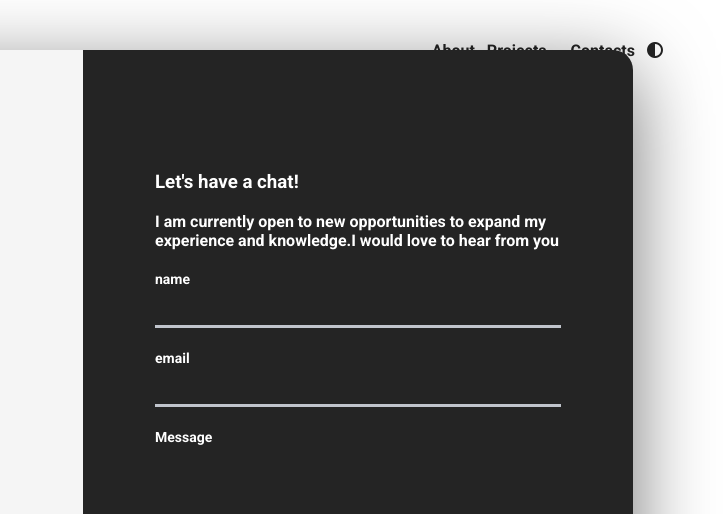
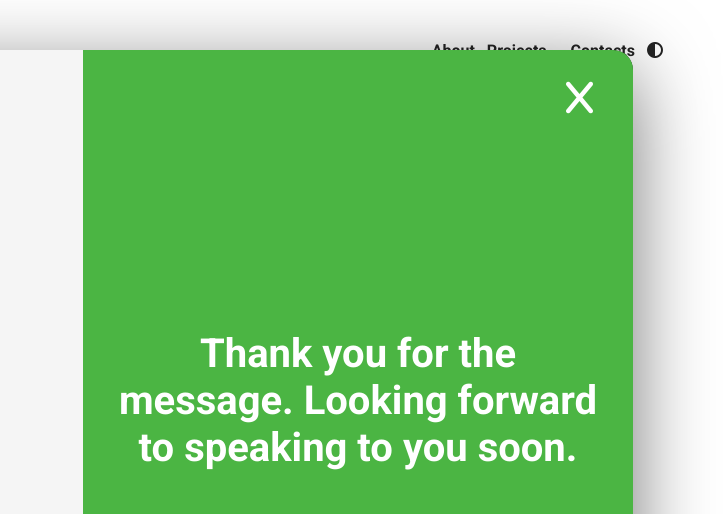
Before and after one commit to Tjacobs63/E-portifolio--fes, a plain HTML site: page index.html in a window 1280 px wide. Shown: the top 514 px of the page, 557-1280 px from the left. Drawn offline with Linux system fonts and the light colour scheme.

Commit message:
e-portfolio

```diff
--- a/index.html
+++ b/index.html
@@ -123,11 +123,15 @@
     </div>
     <button id="contact__submit" class="form__submit">Send it my way</button>
 </form>
+    <div class="modal__overlay modal__overlay--loading">
+        <i class="fa-solid fa-spinner"></i>
+    </div>
+    <div class="modal__overlay modal__overlay--success">Thank you for the message. Looking forward to speaking to you soon.
 
     </div>
   </div>
-
-
+    <i class="fa-solid fa-x modal__exit click"></i>
+</div>
 </section>
         <section id="projects">
             <div class="container">
--- a/style.css
+++ b/style.css
@@ -77,6 +77,7 @@ input:focus, textarea:focus {
 }
 
 .click {
+    cursor: pointer;
     transition: all 300ms ease;
 }
 
@@ -285,6 +286,7 @@ MODAL
     display: flex;
     flex-direction: column;
     justify-content: center;
+    position: relative;
 }
 
 .modal__about {
@@ -374,8 +376,53 @@ transform: scale(1);
     color: purple;
 }
 
+.modal__overlay{
+   position: absolute;
+    top:0;
+    left: 0;
+    width: 100%;
+    height: 100%;
+    display: flex;
+    align-items:center;
+    justify-content: center;
+}
+ .modal__overlay--loading {
+    background-color: #242424;
+    font-size: 80px;
+    z-index: -1;
+ }
 
+ .modal__overlay--success {
+   background-color: #4bb543;
+   font-size: 40px;
+   font-weight: 700;
+   text-align: center;
+   padding: 28px;
+ }
+.fa-spinner {
+animation: spinner 750ms infinite linear;
+}
+@keyframes spinner {
+    0%
+     {
+        transform: rotate(0);
 
+    }
+    100% {
+        transform: rotate(360deg);
+
+    }
+}
+
+.modal__exit {
+    position: absolute;
+    top:30px;
+    right: 40px;
+    color: #fff;
+    font-size: 36px;
+    z-index: 100;
+
+}
     /*
 PROJECTS
 */
```
